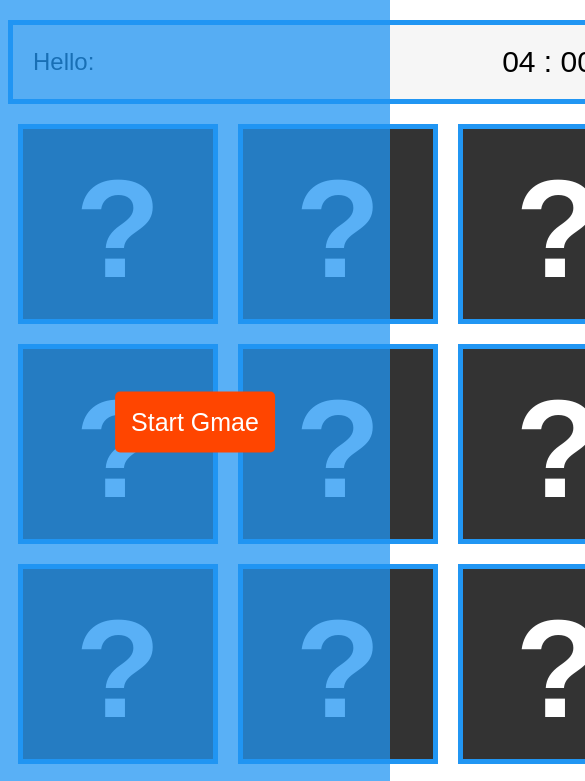
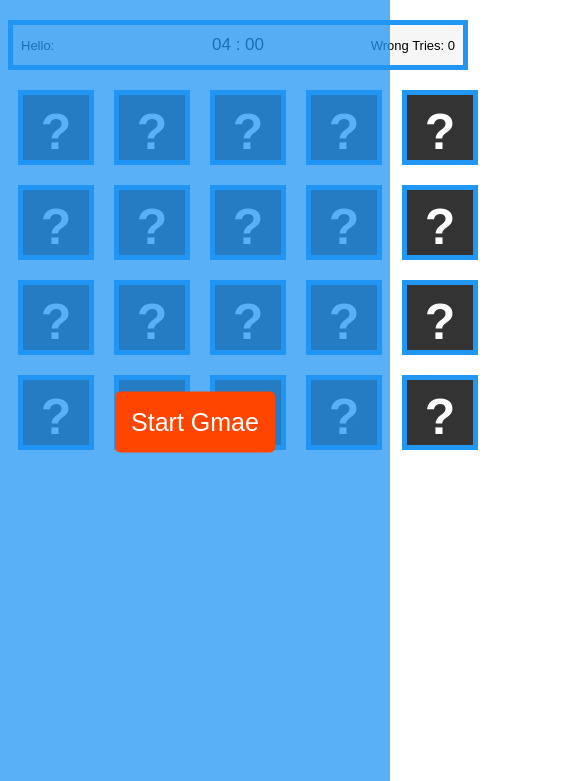
Before and after one commit to AhmAd-bAkr1/Html-Css-Javascript-Template-Two, a plain HTML site: page index.html in a window 390 px wide. Shown: the top 781 px of the page, 585 px wide, since content can reach past the window. Drawn offline with Linux system fonts and the light colour scheme.

Commit message:
update Game

```diff
--- a/index.html
+++ b/index.html
@@ -6,7 +6,7 @@
     <meta name="viewport" content="width=device-width, initial-scale=1.0">
     <title>Memory Game</title>
     <link rel="stylesheet" href="style.css">
-    <link rel="shortcut icon" href="imgs/1.png" type="image/x-icon">
+    <link rel="shortcut icon" href="imgs/logo.png" type="image/x-icon">
 </head>
 <body>
 
--- a/style.css
+++ b/style.css
@@ -65,7 +65,6 @@
   position: relative;
   flex: 1 0 200px ;
   margin:0px 10px 20px ;
-
 }
 .container-game-blocks .container-game-block .front{
   background-color: #333;
@@ -105,3 +104,144 @@
   width: calc(60% - 40px);
   text-align: center;
 }
+
+
+@media (max-width: 1140px) {
+  .info-informations{
+    width: 880px;
+  }
+  .container-game-blocks{
+    width: 900px;
+  }
+
+  .container-game-blocks .container-game-block{
+    height: 160px;
+    flex: 1 0 160px ;
+  }
+  .container-game-blocks .container-game-block .front{
+    background-color: #333;
+    line-height: 160px;
+  }
+  .container-game-blocks .container-game-block .front::before{
+    font-size: 110px;
+  }
+
+  .container-game-blocks .container-game-block .back img {
+    width: 110px;
+   height: 110px;
+   margin-top: 20px;
+  }
+
+}
+
+@media (max-width: 950px) {
+  .info-informations{
+    width: 780px;
+  }
+  .container-game-blocks{
+    width: 800px;
+  }
+
+  .container-game-blocks .container-game-block{
+    height: 140px;
+    flex: 1 0 140px ;
+  }
+  .container-game-blocks .container-game-block .front{
+    background-color: #333;
+    line-height: 140px;
+  }
+  .container-game-blocks .container-game-block .front::before{
+    font-size: 90px;
+  }
+
+  .container-game-blocks .container-game-block .back img {
+    width: 90px;
+   height: 90px;
+   margin-top: 22px;
+  }
+
+  .info-informations .name {
+    min-width:35%;
+  }
+  .info-informations .tries {
+    min-width:35%;
+  }
+
+}
+
+@media (max-width: 830px) {
+  .info-informations{
+    width: 580px;
+    font-size: 18px;
+    padding:15px 8px;
+  }
+  .info-informations .name {
+    min-width:40%;
+  }
+  .info-informations .tries {
+    min-width:40%;
+  }
+  .timer{
+    font-size: 22px;
+  }
+  .container-game-blocks{
+    width: 600px;
+  }
+
+  .container-game-blocks .container-game-block{
+    height: 100px;
+    flex: 1 0 100px ;
+  }
+  .container-game-blocks .container-game-block .front{
+    background-color: #333;
+    line-height: 100px;
+  }
+  .container-game-blocks .container-game-block .front::before{
+    font-size: 66px;
+  }
+
+  .container-game-blocks .container-game-block .back img {
+    width: 66px;
+   height: 66px;
+   margin-top: 15px;
+  }
+
+}
+
+@media (max-width: 650px) {
+  .info-informations{
+    width: 460px;
+    font-size: 13px;
+    padding:10px 8px;
+  }
+  .info-informations .name {
+    min-width:35%;
+  }
+  .info-informations .tries {
+    min-width:35%;
+  }
+  .timer{
+    font-size: 17px;
+  }
+  .container-game-blocks{
+    width: 480px;
+  }
+
+  .container-game-blocks .container-game-block{
+    height: 75px;
+    flex: 1 0 75px ;
+  }
+  .container-game-blocks .container-game-block .front{
+    background-color: #333;
+    line-height: 75px;
+  }
+  .container-game-blocks .container-game-block .front::before{
+    font-size: 50px;
+  }
+  .container-game-blocks .container-game-block .back img {
+    width: 50px;
+   height: 50px;
+   margin-top: 10px;
+  }
+
+}
```
Also changed, not shown: imgs/logo.png (added). Lines whose indentation alone changed are shown as unchanged.
